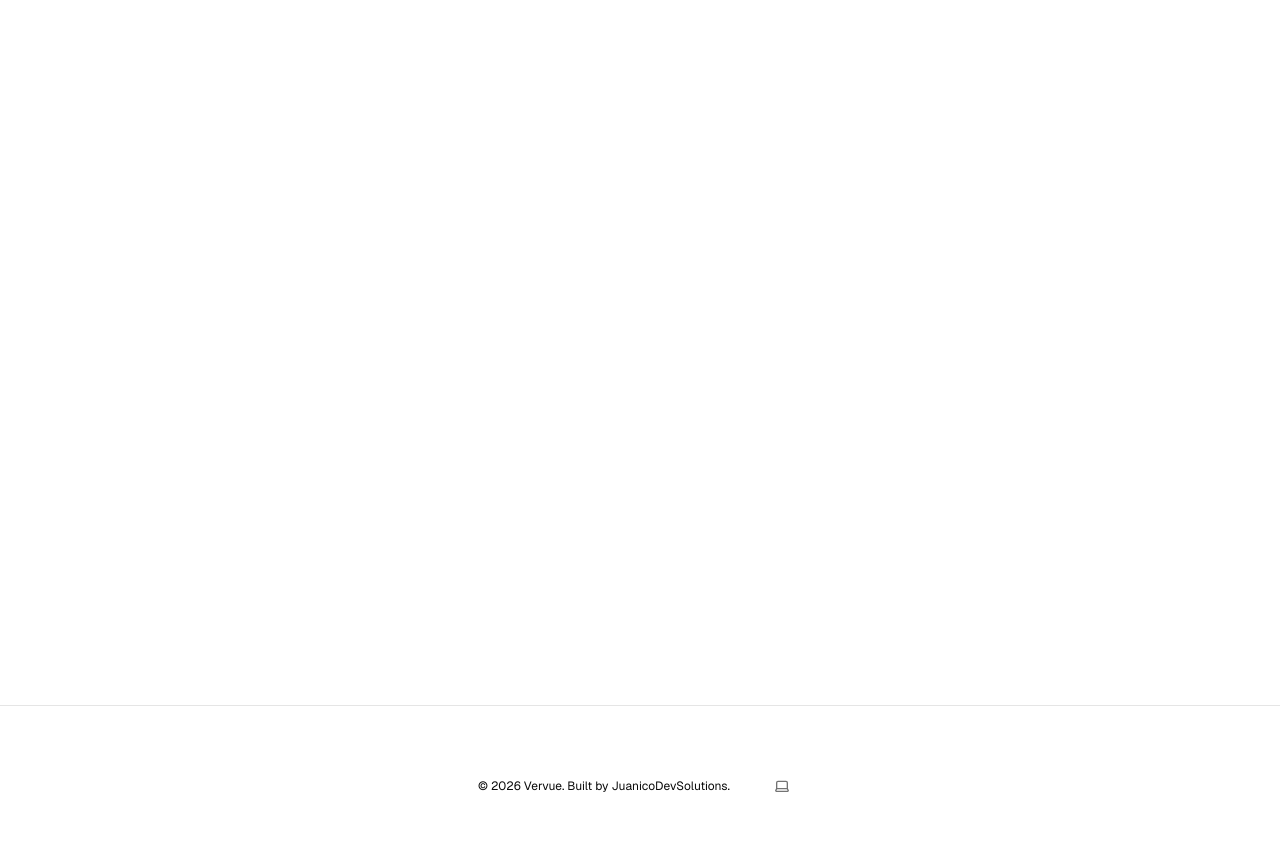
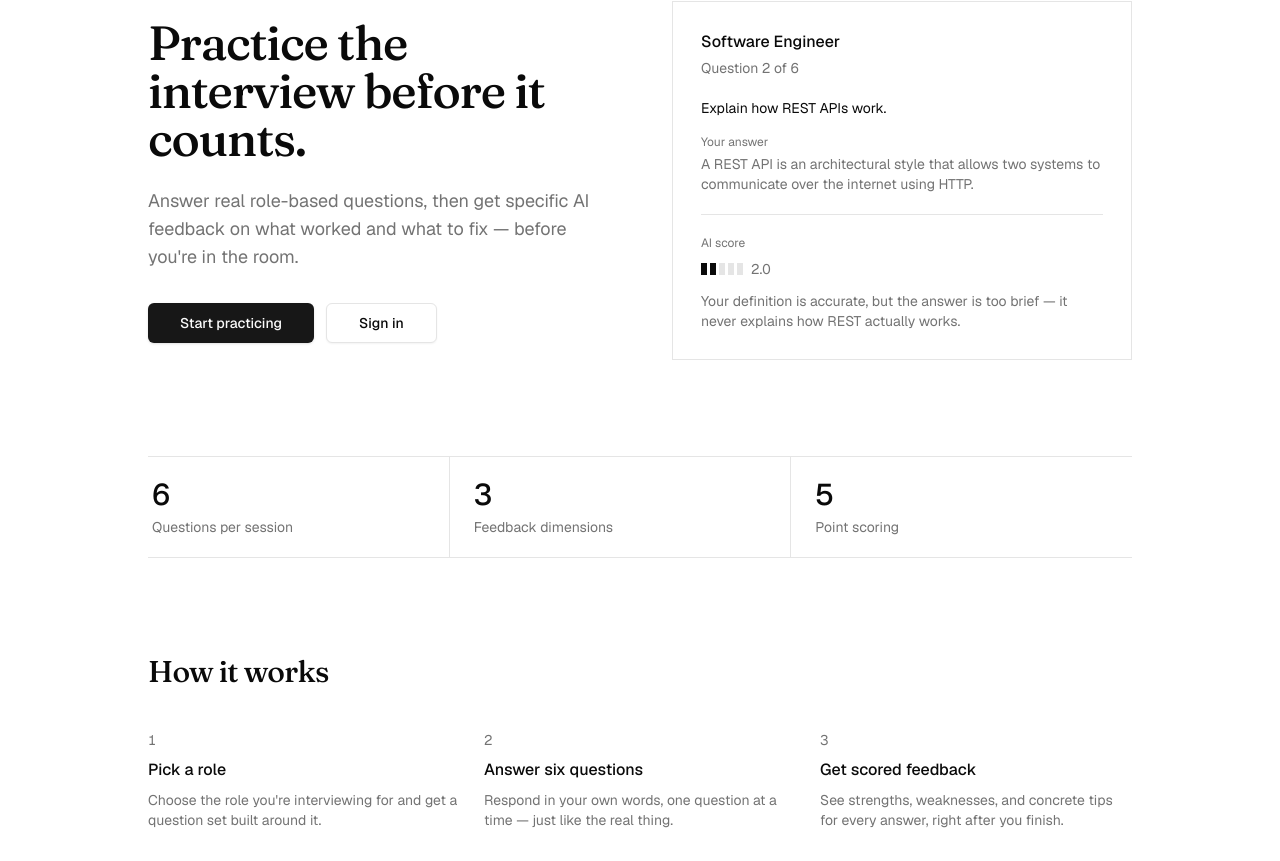
Before and after one commit to ajuan7/vervue, a Next.js app in the folder vervue/: page / in a window 1280 px wide. Shown: the part 159-1020 px from the top of the page. Built offline with nearby package versions, Linux system fonts and the light colour scheme; no server answers.

Commit message:
Update home page

```diff
--- a/vervue/app/page.tsx
+++ b/vervue/app/page.tsx
@@ -1,22 +1,144 @@
-import { DeployButton } from "@/components/deploy-button";
-import { EnvVarWarning } from "@/components/env-var-warning";
-import { AuthButton } from "@/components/auth-button";
-import { buttonVariants } from "@/components/ui/button";
-import { Hero } from "@/components/hero";
-import { ThemeSwitcher } from "@/components/theme-switcher";
-import { ConnectSupabaseSteps } from "@/components/tutorial/connect-supabase-steps";
-import { SignUpUserSteps } from "@/components/tutorial/sign-up-user-steps";
-import { hasEnvVars } from "@/lib/utils";
-import Link from "next/link";
-import { Suspense } from "react";
+import { Button } from "@/components/ui/button";
+import { ScoreBar } from "@/components/interview/score-bar";
+import { Fraunces } from "next/font/google";
+
+const fraunces = Fraunces({
+    subsets: ["latin"],
+    weight: ["500"],
+    style: ["italic"],
+});
+
+const steps = [
+    {
+        number: "1",
+        title: "Pick a role",
+        description:
+            "Choose the role you're interviewing for and get a question set built around it.",
+    },
+    {
+        number: "2",
+        title: "Answer six questions",
+        description:
+            "Respond in your own words, one question at a time — just like the real thing.",
+    },
+    {
+        number: "3",
+        title: "Get scored feedback",
+        description:
+            "See strengths, weaknesses, and concrete tips for every answer, right after you finish.",
+    },
+];
 
 export default function Home() {
+    return (
+        <main className="min-h-screen flex flex-col items-center geistSans antialiased">
+            <div className="w-full max-w-5xl px-5 py-16 sm:py-24 flex flex-col gap-24">
 
-  return (
-    <main className="min-h-screen flex flex-col items-center geistSans antialiased">
-      <div className="flex-1 w-full flex flex-col gap-20 items-center">
+                {/* Hero */}
+                <section className="grid grid-cols-1 lg:grid-cols-2 gap-12 lg:gap-16 items-center">
+                    <div>
+                        <h1
+                            className={`${fraunces.className} text-4xl sm:text-5xl italic tracking-tight leading-tight`}
+                        >
+                            Practice the interview before it counts.
+                        </h1>
+                        <p className="text-muted-foreground mt-6 text-lg max-w-md">
+                            Answer real role-based questions, then get specific AI feedback
+                            on what worked and what to fix — before you&apos;re in the room.
+                        </p>
 
-      </div>
-    </main>
-  );
+                        <div className="flex flex-col sm:flex-row gap-3 mt-8">
+                            <Button asChild size="lg">
+                                <a href="/auth/sign-up">Start practicing</a>
+                            </Button>
+                            <Button asChild variant="outline" size="lg">
+                                <a href="/auth/login">Sign in</a>
+                            </Button>
+                        </div>
+                    </div>
+
+                    {/* Product preview card */}
+                    <div className="border border-border p-6 sm:p-7">
+                        <p className="font-medium">Software Engineer</p>
+                        <p className="text-sm text-muted-foreground mt-1">
+                            Question 2 of 6
+                        </p>
+
+                        <p className="mt-5 text-sm">Explain how REST APIs work.</p>
+
+                        <p className="mt-4 text-xs text-muted-foreground">Your answer</p>
+                        <p className="text-sm mt-1 line-clamp-2 text-muted-foreground">
+                            A REST API is an architectural style that allows two systems
+                            to communicate over the internet using HTTP.
+                        </p>
+
+                        <div className="mt-5 pt-5 border-t border-border">
+                            <p className="text-xs text-muted-foreground mb-2">AI score</p>
+                            <ScoreBar score={2} />
+                            <p className="text-sm mt-3 text-muted-foreground line-clamp-2">
+                                Your definition is accurate, but the answer is too brief —
+                                it never explains how REST actually works.
+                            </p>
+                        </div>
+                    </div>
+                </section>
+
+                {/* Stat strip */}
+                <section className="flex border-y border-border">
+                    <div className="flex-1 py-5 px-1">
+                        <p className="text-3xl font-medium tabular-nums">6</p>
+                        <p className="text-sm text-muted-foreground mt-1">
+                            Questions per session
+                        </p>
+                    </div>
+                    <div className="flex-1 py-5 px-3 sm:px-6 border-l border-border">
+                        <p className="text-3xl font-medium tabular-nums">3</p>
+                        <p className="text-sm text-muted-foreground mt-1">
+                            Feedback dimensions
+                        </p>
+                    </div>
+                    <div className="flex-1 py-5 px-3 sm:px-6 border-l border-border">
+                        <p className="text-3xl font-medium tabular-nums">5</p>
+                        <p className="text-sm text-muted-foreground mt-1">Point scoring</p>
+                    </div>
+                </section>
+
+                {/* How it works */}
+                <section>
+                    <h2
+                        className={`${fraunces.className} text-2xl sm:text-3xl italic tracking-tight mb-10`}
+                    >
+                        How it works
+                    </h2>
+
+                    <div className="grid grid-cols-1 sm:grid-cols-3 gap-8 sm:gap-6">
+                        {steps.map((step) => (
+                            <div key={step.number}>
+                                <p className="text-sm text-muted-foreground tabular-nums mb-2">
+                                    {step.number}
+                                </p>
+                                <p className="font-medium mb-2">{step.title}</p>
+                                <p className="text-sm text-muted-foreground">
+                                    {step.description}
+                                </p>
+                            </div>
+                        ))}
+                    </div>
+                </section>
+
+                {/* Final CTA */}
+                <section className="border-t border-border pt-16 pb-4 text-center">
+                    <h2
+                        className={`${fraunces.className} text-2xl sm:text-3xl italic tracking-tight mb-6`}
+                    >
+                        Your next interview starts here.
+                    </h2>
+                    <Button asChild size="lg">
+                        <a href="/auth/sign-up">Start practicing</a>
+                    </Button>
+                </section>
+
+            </div>
+        </main>
+    );
 }
```
